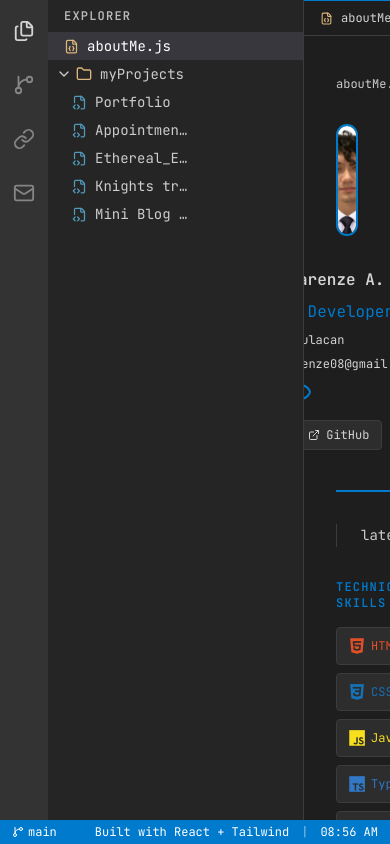
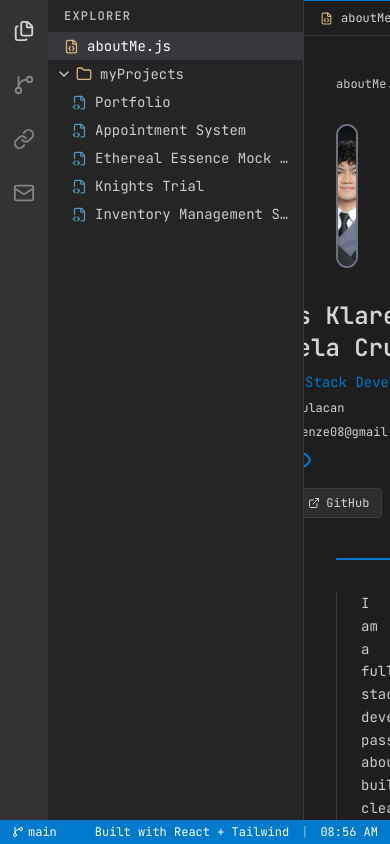
Before and after one commit to Klarenze0/Portfolio, a React (Vite) app: page / in a window 390 px wide. Built offline with nearby package versions, Linux system fonts and the light colour scheme.

Commit message:
added proper details and fixed some responsiveness bug

```diff
--- a/index.html
+++ b/index.html
@@ -2,13 +2,13 @@
 <html lang="en">
   <head>
     <meta charset="UTF-8" />
-    <link rel="icon" type="image/svg+xml" href="/favicon.svg" />
+    <link rel="icon" type="image/svg+xml" href="/fav.svg" />
     <link
       rel="stylesheet"
       href="https://cdn.jsdelivr.net/gh/devicons/devicon@latest/devicon.min.css"
     />
     <meta name="viewport" content="width=device-width, initial-scale=1.0" />
-    <title>portfolio</title>
+    <title>My portfolio</title>
   </head>
   <body>
     <div id="root"></div>
--- a/src/components/AboutMeEditor.tsx
+++ b/src/components/AboutMeEditor.tsx
@@ -1,6 +1,14 @@
 import { useState } from "react";
 import { aboutMe } from "../data/projects";
-import { Download, ExternalLink, Eye, EyeOff, Mail, MapPin, Phone } from "lucide-react";
+import {
+  Download,
+  ExternalLink,
+  Eye,
+  EyeOff,
+  Mail,
+  MapPin,
+  Phone,
+} from "lucide-react";
 
 const skills = [
   { label: "HTML", className: "devicon-html5-plain", color: "#e34f26" },
@@ -47,6 +55,7 @@ const skills = [
 
 export default function AboutMeEditor() {
   const [showPhone, setShowPhone] = useState(false);
+  const [showImage, setShowImage] = useState(false);
   return (
     <div className="flex-1 bg-[#1e1e1e] overflow-auto">
       <div className="max-w-3x1 mx-auto px-8 py-10 font-mono">
@@ -62,23 +71,39 @@ export default function AboutMeEditor() {
             <img
               src={aboutMe.photo}
               alt={aboutMe.name}
-              className="w-28 h-28 rounded-full object-cover border-2 border-[#007acc]"
+              onClick={() => setShowImage(true)}
+              className="w-36 h-36 sm:w-48 sm:h-48 md:w-44 md:h-44 lg:w-52 lg:h-52 rounded-full object-cover border-2 border-gray-500 cursor-pointer"
             />
+
+            {showImage && (
+              <div
+                className="fixed inset-0 bg-black/80 flex items-center justify-center z-50 transition-transform duration-200 hover:scale-105"
+                onClick={() => setShowImage(false)}
+              >
+                <img
+                  src={aboutMe.photo}
+                  alt={aboutMe.name}
+                  className="max-w-[90%] max-h-[90%] rounded-lg object-contain"
+                />
+              </div>
+            )}
           </div>
 
           {/* Details */}
-          <div className="flex flex-col gap-2">
-            <h1 className="text-2x1 font-bold text-[#d4d4d4]">
+          <div className="flex flex-col gap-2 text-center sm:text-left">
+            <h1 className="text-2xl sm:text-3xl md:text-4xl font-bold text-[#d4d4d4]">
               {aboutMe.name}
             </h1>
-            <p className="text-[#007acc]">{aboutMe.role}</p>
+            <p className="text-sm sm:text-base md:text-lg text-[#007acc]">
+              {aboutMe.role}
+            </p>
 
-            <div className="flex items-center gap-2 text-xs">
+            <div className="flex items-center gap-2 text-xs sm:text-sm md:text-base">
               <MapPin size={12} />
               <span>{aboutMe.location}</span>
             </div>
 
-            <div className="flex items-center gap-2 text-xs">
+            <div className="flex items-center gap-2 text-xs sm:text-sm md:text-base">
               <Mail size={12} />
               <a
                 href={`mailto:${aboutMe.email}`}
@@ -88,7 +113,7 @@ export default function AboutMeEditor() {
               </a>
             </div>
 
-            <div className="flex items-center gap-2 text-xs">
+            <div className="flex items-center gap-2 text-xs sm:text-sm md:text-base">
               <Phone size={12} />
 
               <span>
@@ -101,7 +126,7 @@ export default function AboutMeEditor() {
                 onClick={() => setShowPhone((prev) => !prev)}
                 className="text-[#007acc] hover:underline"
               >
-                {showPhone ? <EyeOff/> : <Eye/>}
+                {showPhone ? <EyeOff /> : <Eye />}
               </button>
             </div>
 
--- a/src/components/Explorer.tsx
+++ b/src/components/Explorer.tsx
@@ -65,8 +65,8 @@ export default function Explorer({
                   ${activeProjectId === project.id ? "bg-[#37373d] text-white" : "text-[#cccccc]"}
                 `}
               >
-                <FileCode2 size={15} className="text-[#519aba]" />
-                <span className="truncate max-w-[100px] sm:max-w-[150px] lg:max-w-[200px]">{project.name}</span>
+                <FileCode2 size={15} className="text-[#519aba] shrink-0" />
+                <span className="truncate block min-w-0">{project.name}</span>
               </div>
             ))}
           </div>
--- a/src/data/projects.ts
+++ b/src/data/projects.ts
@@ -6,8 +6,6 @@ export type Project = {
   githubUrl: string;
   liveUrl?: string;
   status: "completed" | "in-progress" | "archived";
-  learned: string[],
-  timeline: string,
 };
 
 export const projects: Project[] = [
@@ -18,58 +16,57 @@ export const projects: Project[] = [
       "A developer portfolio showcasing my projects and skills in modern web development, built with React, TypeScript, and Tailwind CSS. Designed with a VS Code inspired interface to reflect my passion for clean UI and developer-focused experiences.",
     techStack: ["React", "Typescript", "Tailwind CSS", "Vite"],
     githubUrl: "https://github.com/Klarenze0/Portfolio",
-    // liveUrl: "N/A",
     status: "in-progress",
-    learned: ['asda', 'asdasd'],
-    timeline: 'Feaasd',
   },
   {
     id: "2",
     name: "Appointment System",
     description:
-      "A full-stack appointment and scheduling system built with Laravel 12 and React. It allows clients to book appointments online, staff to manage their schedules, and admins to oversee the entire operation from a central dashboard.",
-    techStack: ["Laravel", "PHP", "Tailwind CSS", "PostgreSQL", "React"],
+      "A full-stack appointment and scheduling system built with Laravel 12 and React. It enables clients to conveniently book appointments online in real-time, while providing staff with tools to manage their schedules efficiently and avoid conflicts. Administrators have full control through a centralized dashboard where they can monitor bookings, manage users, and oversee overall system activity. The platform is designed with a focus on usability, responsiveness, and scalability, ensuring a smooth experience across both desktop and mobile devices.",
+    techStack: [
+      "Laravel",
+      "PHP",
+      "Tailwind CSS",
+      "PostgreSQL",
+      "React",
+      "TypeScript",
+    ],
     githubUrl: "https://github.com/Klarenze0/appointment-system",
-    // liveUrl: "",
     status: "completed",
-    learned: ['asda', 'asdasd'],
-    timeline: 'Feaasd',
   },
   {
     id: "3",
-    name: "Ethereal_Essence-mock_ecommerce",
+    name: "Ethereal Essence Mock Ecommerce",
     description:
-      "Designed and built a mock e-commerce platform as my 2nd year college project. Featuring frontend/backend integration, and simulated payment processing and admin side to manage products to demonstrate full transactional workflows.",
-    techStack: ["PHP", "MySQL"],
+      "Designed and developed a mock e-commerce platform as a 2nd year college project to demonstrate full-stack development skills. The system features seamless frontend and backend integration, allowing users to browse products, manage carts, and simulate a complete checkout process. It also includes an admin dashboard for managing products, inventory, and order data, showcasing full transactional workflows from both user and administrator perspectives.",
+    techStack: ["PHP", "MySQL", "CSS", "JavaScript"],
     githubUrl: "https://github.com/Klarenze0/Ethereal_Essence-mock_ecommerce",
-    // liveUrl: "ill paste it here later",
     status: "completed",
-    learned: ['asda', 'asdasd'],
-    timeline: 'Feaasd',
   },
   {
     id: "4",
-    name: "Knights trial",
+    name: "Knights Trial",
     description:
-      "2D platformer where player controls a knight to defeat monsters and clear levels. Implemented movement, combat system, health management, and enemy movements.",
+      "A 2D platformer game where the player controls a knight on a quest to defeat monsters and progress through multiple levels. The game features smooth character movement, a basic combat system, health management, and enemy with movement patterns. It focuses on delivering engaging gameplay mechanics while demonstrating core game development principles such as collision detection, state management, and interactive level design.",
     techStack: ["Unity", "C#"],
     githubUrl: "https://github.com/Klarenze0/KnightsTrial",
-    // liveUrl: "ill paste it here later",
     status: "completed",
-    learned: ['asda', 'asdasd'],
-    timeline: 'Feaasd',
   },
   {
     id: "5",
-    name: "Mini Blog System",
+    name: "Inventory Management System",
     description:
-      "A Laravel-based blog system developed for practice and to enhance my web development skills.",
-    techStack: ["Unity", "C#"],
+      "A web-based Inventory Management System built with Laravel, Inertia.js, and Vue 3. It provides a complete solution for managing products, categories, and suppliers, along with detailed stock movement tracking including stock in, stock out, and inventory adjustments. The system implements role-based access control to separate admin and staff permissions, ensuring secure operations. It also features real-time stock monitoring and activity logging to track changes and maintain transparency across all inventory transactions.",
+    techStack: [
+      "Laravel",
+      "PHP",
+      "Tailwind CSS",
+      "Supabase",
+      "Vue",
+      "TypeScript",
+    ],
     githubUrl: "https://github.com/Klarenze0/blog-system",
-    // liveUrl: "ill paste it here later",
     status: "completed",
-    learned: ['asda', 'asdasd'],
-    timeline: 'Feaasd',
   },
 ];
 
@@ -81,10 +78,9 @@ export type AboutMe = {
   github: string;
   linkedin: string;
   bio: string;
-  skills: string[];
-  resumeUrl: string,
-  photo: string,
-  phonenum: string,
+  resumeUrl: string;
+  photo: string;
+  phonenum: string;
 };
 
 export const aboutMe: AboutMe = {
@@ -94,9 +90,9 @@ export const aboutMe: AboutMe = {
   email: "charlesklarenze08@gmail.com",
   github: "https://github.com/Klarenze0",
   linkedin: "https://www.linkedin.com/in/charles-klarenze-dela-cruz-464a1a39b/",
-  bio: "later",
-  skills: ["ill", "list", "it", "here", "later"],
-  resumeUrl: '#',
-  photo: '/src/assets/me.png',
-  phonenum: '09684265172'
+  bio: "I am a full-stack developer passionate about building clean, efficient, and user-friendly web applications. I enjoy working across both frontend and backend systems, turning ideas into fully functional digital products. My focus is on writing maintainable code, creating responsive interfaces, and developing scalable backend solutions. I continuously explore modern technologies to improve my skills and deliver better, more impactful applications.",
+  resumeUrl:
+    "https://www.dropbox.com/scl/fi/8y2ykaukxm0s2a5v75p8v/DelaCruz_Resume.pdf?rlkey=c9g5kjejm7b5d64pudyk7vikf&st=9qpbmom6&dl=0",
+  photo: "/src/assets/me.jpg",
+  phonenum: "09684265172",
 };
--- a/src/data/techIcons.tsx
+++ b/src/data/techIcons.tsx
@@ -6,6 +6,7 @@ type TechIcon = {
 export const techIcons: Record<string, TechIcon> = {
   'React':        { className: 'devicon-react-original',        color: '#61dafb' },
   'TypeScript':   { className: 'devicon-typescript-plain',      color: '#3178c6' },
+  'JavaScript':   { className: 'devicon-javascript-plain',      color: '#f7df1e' },
   'Tailwind CSS': { className: 'devicon-tailwindcss-plain',     color: '#38bdf8' },
   'Vite':         { className: 'devicon-vitejs-plain',          color: '#646cff' },
   'PostgreSQL':   { className: 'devicon-postgresql-plain',      color: '#336791' },
@@ -15,4 +16,7 @@ export const techIcons: Record<string, TechIcon> = {
   'MySQL':        { className: 'devicon-mysql-original',        color: '#4479a1' },
   'Unity':        { className: 'devicon-unity-plain',           color: '#ffffff' },
   'C#':           { className: 'devicon-csharp-plain',          color: '#9b4f97' },
+  'CSS':          { className: 'devicon-css3-plain',            color: '#264de4' },
+  'Vue':          { className: 'devicon-vuejs-plain',           color: '#42b883' },
+  'Supabase':     { className: 'devicon-supabase-plain',        color: '#3ecf8e' },
 }
```
Also changed, not shown: src/components/Editor.tsx (+1 -35 lines), public/fav.svg (added), src/assets/me.jpg (added).
